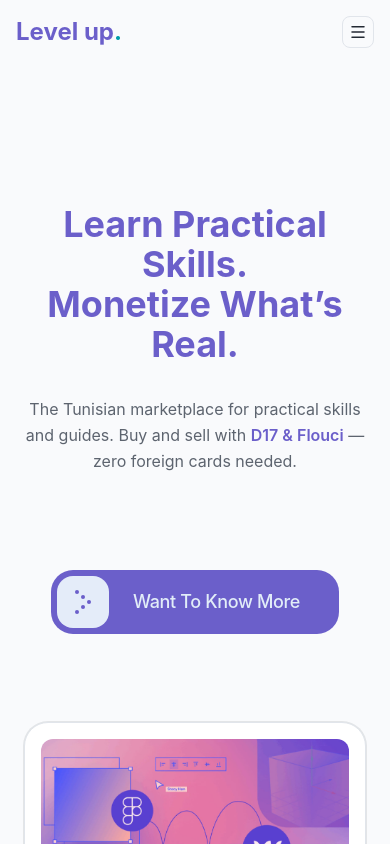
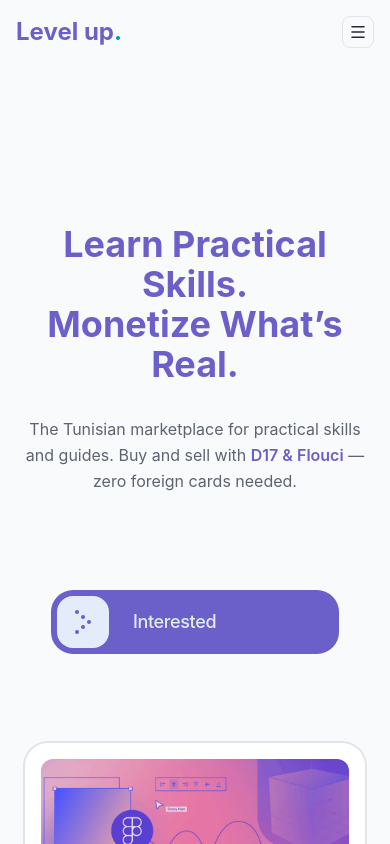
Before and after one commit to ibamir/Skill-Trade, a Next.js app in the folder webapp/customer-portal/: page / in a window 390 px wide. Shown: the top 844 px of the page. Built offline with nearby package versions, Linux system fonts and the light colour scheme.

Commit message:
04 Saveing updates

```diff
--- a/webapp/customer-portal/components/Home/hero-section/hero-section.tsx
+++ b/webapp/customer-portal/components/Home/hero-section/hero-section.tsx
@@ -163,10 +163,10 @@
 export default function HeroSection() {
     return (
         <div
-            className="w-full flex flex-col items-center justify-center gap-8 p-4"
+            className="w-full flex flex-col items-center justify-center gap-8 p-4 pb-32"
             id="home"
         >
-            <div className="md:min-h-50 min-h-15" />
+            <div className="min-h-20" />
             {/* Header */}
             <motion.h1
                 className="lg:text-7xl md:text-6xl text-4xl font-bold text-primary text-center"
@@ -209,18 +209,17 @@
                     className="bg-primary capitalize font-extrabold"
                     onClick={() =>
                         document
-                            .getElementById('f&q')
+                            .getElementById('interested')
                             ?.scrollIntoView({ behavior: 'smooth' })
                     }
                 >
-                    Want to know more
+                    Interested
                 </ExpandingArrowButton>
             </motion.div>
 
             {/* Hover cards */}
             <div className="md:min-h-10" />
             <Cards />
-            <div className="md:min-h-20" />
         </div>
     )
 }
--- a/webapp/customer-portal/components/Home/navbar/header.tsx
+++ b/webapp/customer-portal/components/Home/navbar/header.tsx
@@ -10,7 +10,7 @@
 export const links = [
     { label: 'Features', href: '#features' },
     { label: 'How it works', href: '#how-it-works' },
-    { label: 'F&Q', href: '#f&q' },
+    { label: 'FAQ', href: '#f&q' },
     { label: 'Interested', href: '#interested' },
     {label: 'Help Us', href: '#help-us'}
 ]
```
